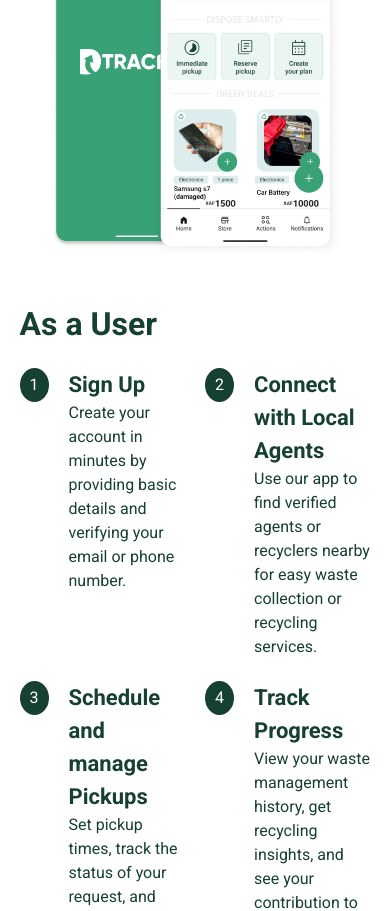
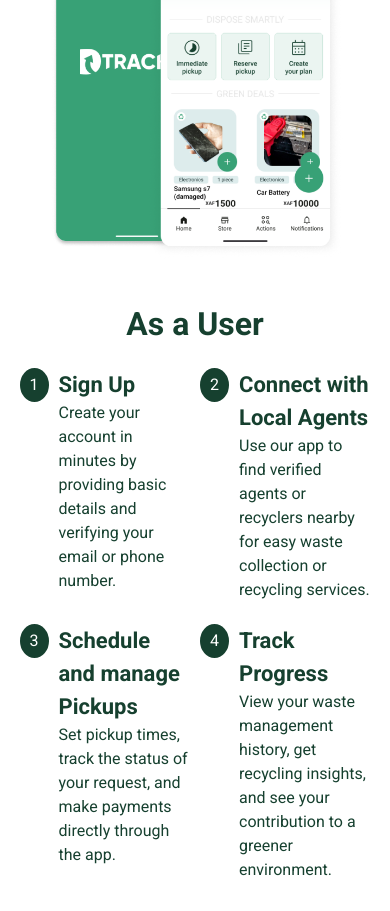
Before and after one commit to carrington-115/dtracker-website, a Next.js app: page / in a window 390 px wide. Shown: the part 3004-3915 px from the top of the page. Built offline with nearby package versions, Linux system fonts and the light colour scheme.

Commit message:
fixed the how it works components to fit on mobile

```diff
--- a/src/components/HowItWorks.tsx
+++ b/src/components/HowItWorks.tsx
@@ -110,5 +110,14 @@ const Container = styled.section`
     img {
       width: 85%;
     }
+    .content {
+      align-items: center;
+      .grid-steps {
+        column-gap: 10px;
+        .step-style {
+          gap: 10px;
+        }
+      }
+    }
   }
 `;
--- a/src/components/ValuesSection.tsx
+++ b/src/components/ValuesSection.tsx
@@ -4,7 +4,7 @@ import { valueContents } from "@/constants";
 import React from "react";
 import styled from "styled-components";
 import { ValuesElement } from ".";
-import { colors, textFontStyles } from "@/styles";
+import { colors } from "@/styles";
 
 export default function componentName() {
   return (
```
